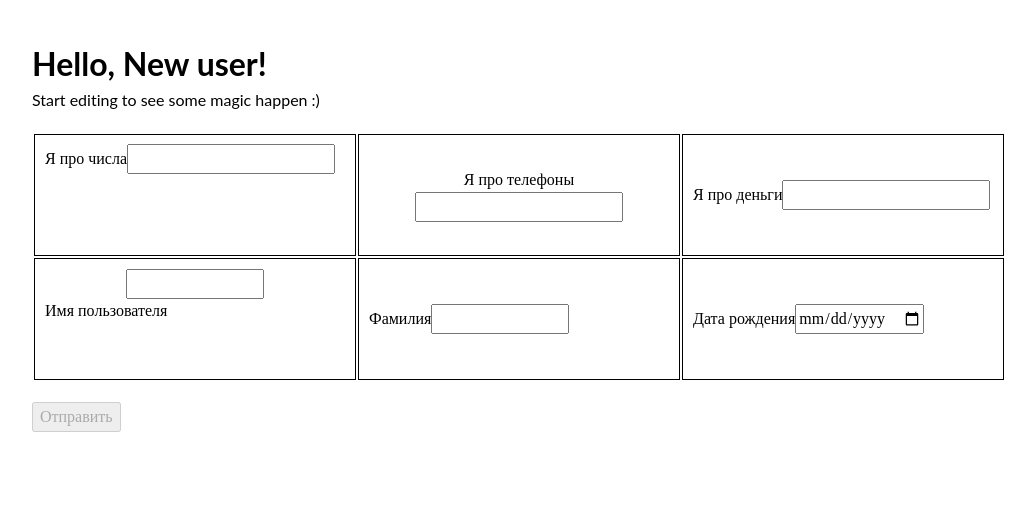
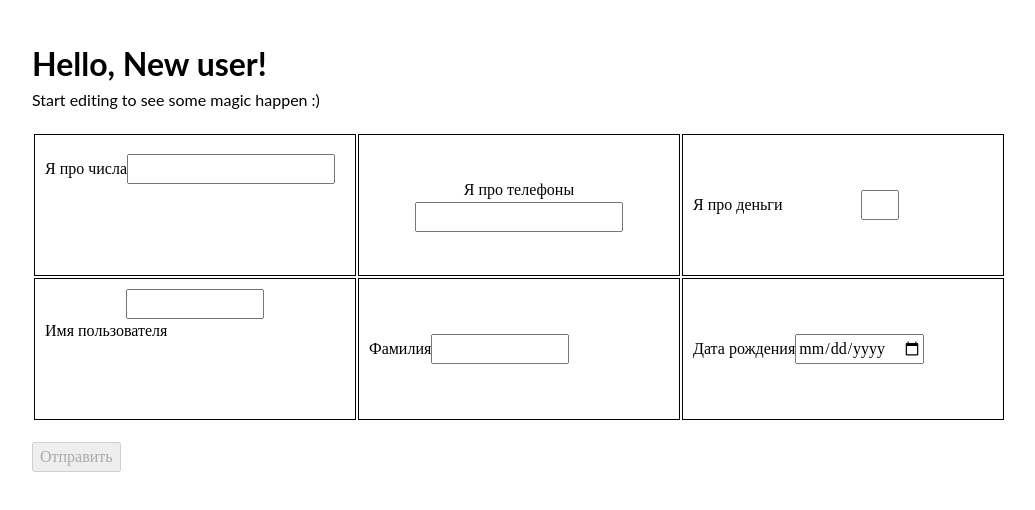
Before and after one commit to Memfisu/formik_training, a React (Create React App) app: page / in a window 1280 px wide. Shown: the top 510 px of the page, without its empty margins (8-1043 px from the left). Built offline with nearby package versions, Linux system fonts and the light colour scheme.

Commit message:
formik training - continue

```diff
--- a/src/style.css
+++ b/src/style.css
@@ -19,7 +19,7 @@ h1, p {
 }
 
 td {
-  height: 100px;
+  height: 120px;
   width: 300px;
   border: 1px solid black;
   padding: 10px;
@@ -27,22 +27,27 @@ td {
 
 .number label {
   display: inline-block;
-  height: 100%;
+  height: 100px;
 }
 
 .phone {
-  display: flex;
-  flex-direction: column;
-  align-items: center;
-  justify-content: center;
+  vertical-align: middle;
+  text-align: center;
 }
 
 .money {
   vertical-align: middle;
 }
 
-.money label {
+.money_container {
+  display: inline-block;
+  width: 65%
+}
+
+.money input {
   width: 30px;
+  display: block;
+  margin: 0 auto;
 }
 
 .login {
--- a/src/сomponents/Table.tsx
+++ b/src/сomponents/Table.tsx
@@ -55,7 +55,9 @@ export const Table = ({ updateName }: Props): JSX.Element => {
 
                         <td className="money">
                             <label htmlFor="money">Я про деньги</label>
-                            <Field type="text" name="money" />
+                            <div className="money_container">
+                                <Field type="text" name="money" />
+                            </div>
                             <ErrorMessage name="money">{renderError}</ErrorMessage>
                         </td>
                     </tr>
```
